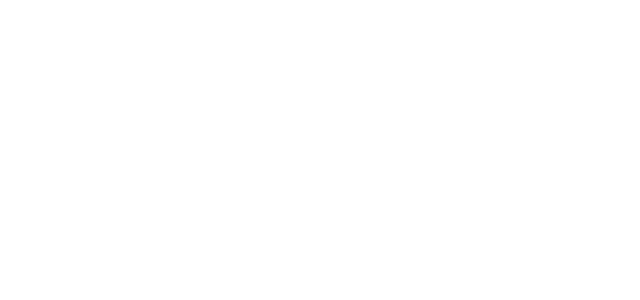
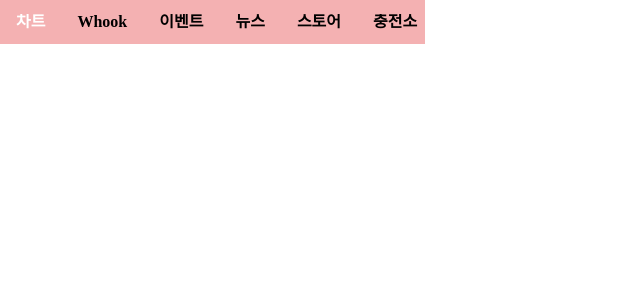
Before and after one commit to khil94/hanteo-contents-view, a React (Vite) app: page / in a window 1280 px wide. Shown: the top 300 px of the page, without its empty margins (0-640 px from the left). Built offline with nearby package versions, Linux system fonts and the light colour scheme.

Commit message:
[feat] : HeaderSection 카테고리 기능

```diff
--- a/src/Section/HeaderSection.scss
+++ b/src/Section/HeaderSection.scss
@@ -1,4 +1,28 @@
 @use "../style/common" as common;
+@import "../style/variables";
 
-#id {
+#header {
+  background-color: $default-main-color;
+  width: 100%;
+  height: 36px;
+  padding: 4px 0;
+  @include common.flex-center();
+  .header_wrapper {
+    @include common.flex-center("column");
+    overflow-x: scroll;
+    justify-content: flex-start;
+    font-weight: bold;
+    &::-webkit-scrollbar {
+      display: none;
+    }
+    -ms-overflow-style: none;
+    scrollbar-width: none;
+    .header_category {
+      margin: 0 16px;
+      word-break: keep-all;
+      &.selected {
+        color: white;
+      }
+    }
+  }
 }
--- a/src/Section/HeaderSection.tsx
+++ b/src/Section/HeaderSection.tsx
@@ -1,17 +1,31 @@
 import { useDispatch, useSelector } from "react-redux";
 import { CATEGORIES } from "../Constants/Enum";
-import { RootState } from "../Store/CategoryStore";
+import { RootState, selector } from "../Store/CategoryStore";
 import "./HeaderSection.scss";
 
 export default function HeaderSection() {
   const category = useSelector((state: RootState) => state.category.value);
   const dispatch = useDispatch();
 
+  function categoryHandler(idx: number) {
+    dispatch(selector(idx));
+  }
+
   return (
     <header id="header">
       <div className="header_wrapper">
         {CATEGORIES.map((v, i) => {
-          return <div></div>;
+          return (
+            <div
+              className={`header_category ${category === i ? "selected" : ""}`}
+              key={"header_category_" + v.name}
+              onClick={() => {
+                categoryHandler(i);
+              }}
+            >
+              {v.name}
+            </div>
+          );
         })}
       </div>
     </header>
```
